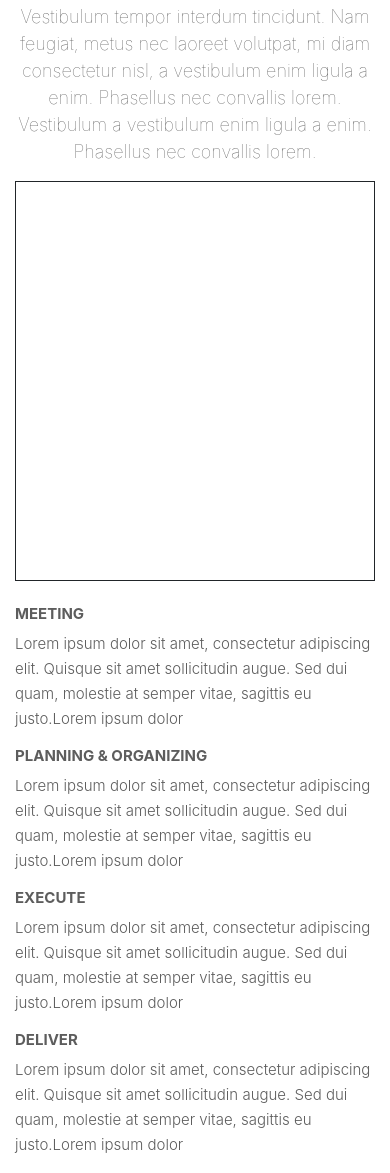
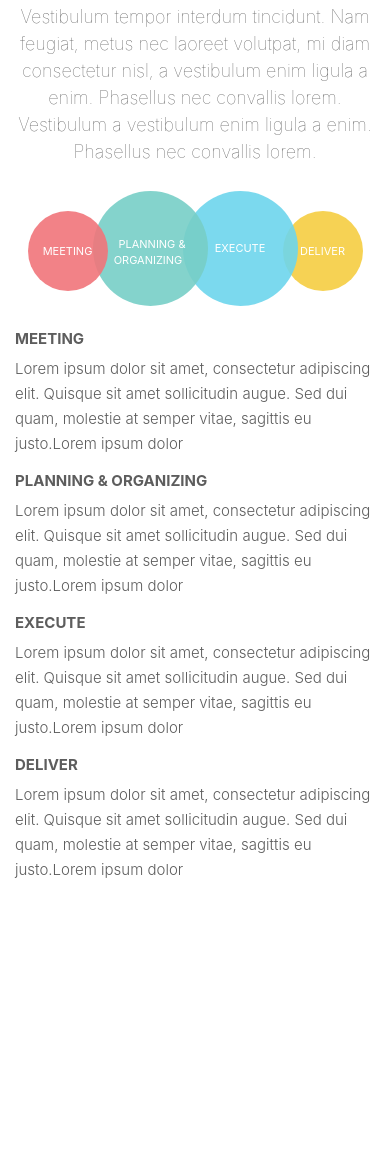
Before and after one commit to gabo-cs-zz/LayoutWorkshop, a plain HTML site: page index.html in a window 390 px wide. Shown: the part 2141-3314 px from the top of the page. After the commit the page ends 3039 px from the top, so only its background shows below. Drawn offline with nearby package versions, Linux system fonts and the light colour scheme.

Commit message:
OurProcess section finished Circles pictures done

```diff
--- a/css/style.css
+++ b/css/style.css
@@ -120,12 +120,6 @@ header {
   font-weight: 100;
 }
 
-#circles {
-  width: 100%;
-  height: 400px;
-  border: 1px solid;
-}
-
 #cols-text h4 {
   font-size: 15px;
   color: #5d5d5d;
@@ -136,6 +130,78 @@ header {
   font-size: 15px;
   line-height: 25px;
   font-weight: 300;
+}
+
+#circles {
+  display: flex;
+  margin-bottom: 1.5rem;
+}
+
+
+#circle-meeting {
+  height: 150px;
+  width: 150px;
+  border-radius: 50%;
+  background-color: rgba(241, 117, 123, .9);
+  text-align: center;
+  line-height: 150px;
+  color: #fff;
+  font-size: 20px;
+  margin-top: 100px;
+  z-index: 3;
+
+}
+
+#circle-planning {
+  height: 250px;
+  width: 250px;
+  border-radius: 50%;
+  background-color: rgba(119, 207, 199, .9);
+  text-align: center;
+  color: #fff;
+  margin-left: -15px;
+  margin-top: 50px;
+  padding-top: 95px;
+  z-index: 2;
+}
+
+#circle-planning span {
+  font-size: 20px;
+  margin: 0 4px;
+}
+
+#circle-execute {
+  height: 300px;
+  width: 300px;
+  border-radius: 50%;
+  background-color: rgba(109, 213, 237, .9);
+  text-align: center;
+  line-height: 300px;
+  color: #fff;
+  font-size: 20px;
+  margin-top: 20px;
+  margin-left: -25px;
+  z-index: 1;
+}
+
+#circle-deliver {
+  height: 120px;
+  width: 120px;
+  border-radius: 50%;
+  background-color: rgba(246, 206, 66, .9);
+  text-align: center;
+  line-height: 120px;
+  color: #fff;
+  font-size: 20px;
+  margin-left: -15px;
+  margin-top: 115px;
+}
+
+#circle-meeting:hover, #circle-planning:hover,
+#circle-execute:hover, #circle-deliver:hover {
+  background-color: #802c64;
+  transition: all 0.4s ease;
+  z-index: 4;
 }
 
 @media screen and (max-width: 768px){
@@ -175,5 +241,83 @@ header {
    .title-text {
     margin-top: 150px;
    }
+}
+
+@media screen and (max-width: 992px){
+
+  #circle-meeting {
+    height: 80px;
+    width: 80px;
+    line-height: 80px;
+    font-size: 12px;
+    margin-top: 50px;
+  }
+
+  #circle-planning {
+    height: 150px;
+    width: 150px;
+    padding-top: 60px;
+    font-size: 12px;
+    margin-top: 10px;
+  }
+
+  #circle-planning span {
+    font-size: 12px;
+  }
+
+  #circle-execute {
+    height: 150px;
+    width: 150px;
+    line-height: 150px;
+    font-size: 12px;
+    margin-top: 10px;
+  }
+
+  #circle-deliver {
+    height: 80px;
+    width: 80px;
+    line-height: 80px;
+    font-size: 12px;
+    margin-top: 50px;
+  }
+}
+
+@media screen and (max-width: 992px){
+
+ #circle-meeting {
+    height: 80px;
+    width: 80px;
+    line-height: 80px;
+    font-size: 11px;
+    margin-top: 30px;
+  }
+
+  #circle-planning {
+    height: 115px;
+    width: 115px;
+    padding-top: 45px;
+    font-size: 11px;
+    margin-top: 10px;
+  }
+
+  #circle-planning span {
+    font-size: 11px;
+  }
+
+  #circle-execute {
+    height: 115px;
+    width: 115px;
+    line-height: 115px;
+    font-size: 11px;
+    margin-top: 10px;
+  }
+
+  #circle-deliver {
+    height: 80px;
+    width: 80px;
+    line-height: 80px;
+    font-size: 11px;
+    margin-top: 30px;
+  }
 
 }
--- a/index.html
+++ b/index.html
@@ -80,16 +80,23 @@
       </div>
     </section>
     <section class="process mt-5">
-      <div class="container">
-        <div class="row text-center">
+      <div class="container text-center">
+        <div class="row">
           <div class="col-lg-12 col-md-12 col-sm-12">
             <h2>OUR PROCESS</h2>
             <div class="divider-horizontal" style="display: inline-block;"></div>
             <p>Vestibulum tempor interdum tincidunt. Nam feugiat, metus nec laoreet volutpat, mi diam consectetur nisl, a vestibulum enim ligula a enim. Phasellus nec convallis lorem. Vestibulum a vestibulum enim ligula a enim. Phasellus nec convallis lorem.</p>
-            <div id="circles" class="mb-4">
           </div>
-            <div id="cols-text">
-              <div class="row text-left">
+        </div>
+        <div class="row" style="justify-content: center;">
+          <div id="circles">
+            <div id="circle-meeting">MEETING</div>
+            <div id="circle-planning"><span>PLANNING &amp; ORGANIZING</span></div>
+            <div id="circle-execute">EXECUTE</div>
+            <div id="circle-deliver">DELIVER</div>
+          </div>
+        </div>
+        <div class="row text-left"  id="cols-text">
           <div class="col-lg-3 col-md-3 col-sm-6">
             <h4>MEETING</h4>
             <p>Lorem ipsum dolor sit amet, consectetur adipiscing elit. Quisque sit amet sollicitudin augue. Sed dui quam, molestie at semper vitae, sagittis eu justo.Lorem ipsum dolor</p>
@@ -105,9 +112,6 @@
           <div class="col-lg-3 col-md-3 col-sm-6">
             <h4>DELIVER</h4>
             <p>Lorem ipsum dolor sit amet, consectetur adipiscing elit. Quisque sit amet sollicitudin augue. Sed dui quam, molestie at semper vitae, sagittis eu justo.Lorem ipsum dolor</p>
-                </div>
-              </div>
-            </div>
           </div>
         </div>
       </div>
```
Lines whose indentation alone changed are shown as unchanged.
